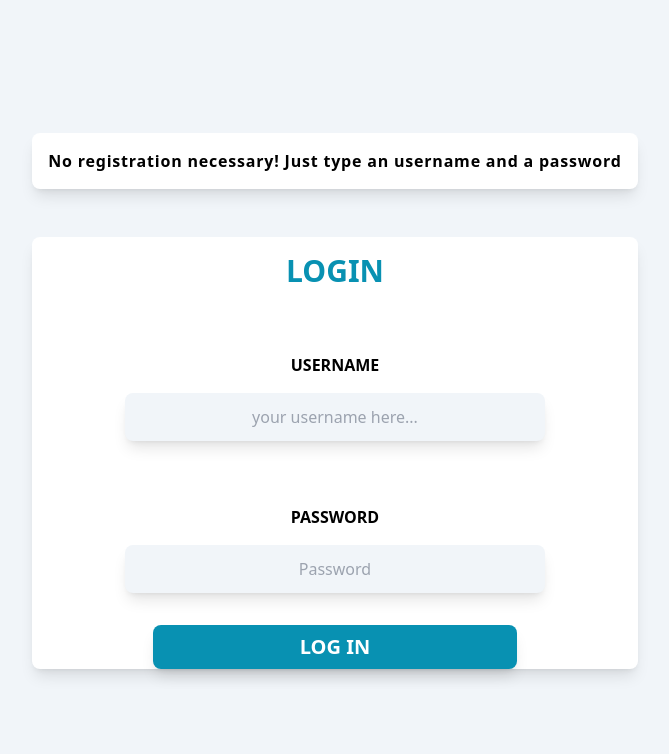
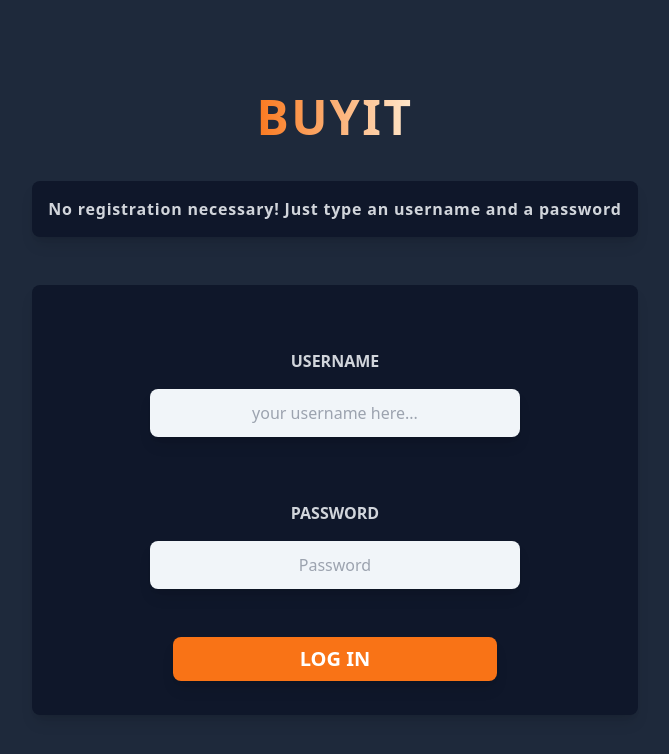
Before and after one commit to RivDomCode/Ecommerce, a React (Create React App) app: page / in a window 1280 px wide. Shown: the top 754 px of the page, without its empty margins (305-974 px from the left). Built offline with nearby package versions, Linux system fonts and the light colour scheme.

Commit message:
login done

```diff
--- a/src/pages/Login .jsx
+++ b/src/pages/Login .jsx
@@ -36,18 +36,19 @@ export const Login = () => {
   };
 
   return (
-    <div className="w-screen h-screen flex items-center justify-center bg-slate-100">
+    <div className="w-screen h-screen flex flex-col items-center justify-center bg-slate-800 text-gray-300">
+                <div className="font-black text-5xl  bg-clip-text mb-8 text-transparent bg-gradient-to-r from-orange-500 to-orange-100 p-2 tracking-wider uppercase">BuyIt</div>
+
       <div className="form h-4/6 flex align-middle flex-col">
-        <p className="p-4 mb-12 bg-white rounded-lg shadow-lg font-semibold tracking-wider">No registration necessary! Just type an username and a password</p>
+        <p className="p-4 mb-12 bg-slate-900 rounded-lg shadow-lg font-semibold tracking-wider">No registration necessary! Just type an username and a password</p>
         <form
           action="/"
-          className="form flex flex-col mx-auto text-center w-full bg-white rounded-lg shadow-lg h-full"
+          className="form flex flex-col mx-auto text-center w-full p-8 bg-slate-900 rounded-lg shadow-lg h-full"
           ref={form}
         >
                     {error && <Error msg="All Fields are required!" />}
-          <div className="text-3xl text-center text-cyan-600 uppercase font-bold mb-4 p-4">
-            Login
-          </div>
+
+
           <div className="flex flex-col w-4/5 mx-auto p-8">
             <label htmlFor="email" className="font-bold uppercase">
               USERNAME
@@ -73,7 +74,7 @@ export const Login = () => {
 
           <button
             type="submit"
-            className="bg-cyan-600 relative hover:bg-cyan-700 cursor-pointer text-white text-xl font-semibold uppercase w-3/5 p-2 mx-auto border-slate-400 rounded-lg shadow-lg"
+            className="bg-orange-500 relative hover:bg-orange-400 mt-4 cursor-pointer text-white text-xl font-semibold uppercase w-3/5 p-2 mx-auto border-slate-400 rounded-lg shadow-lg"
             onClick={handleSubmit}
             >
 
```
